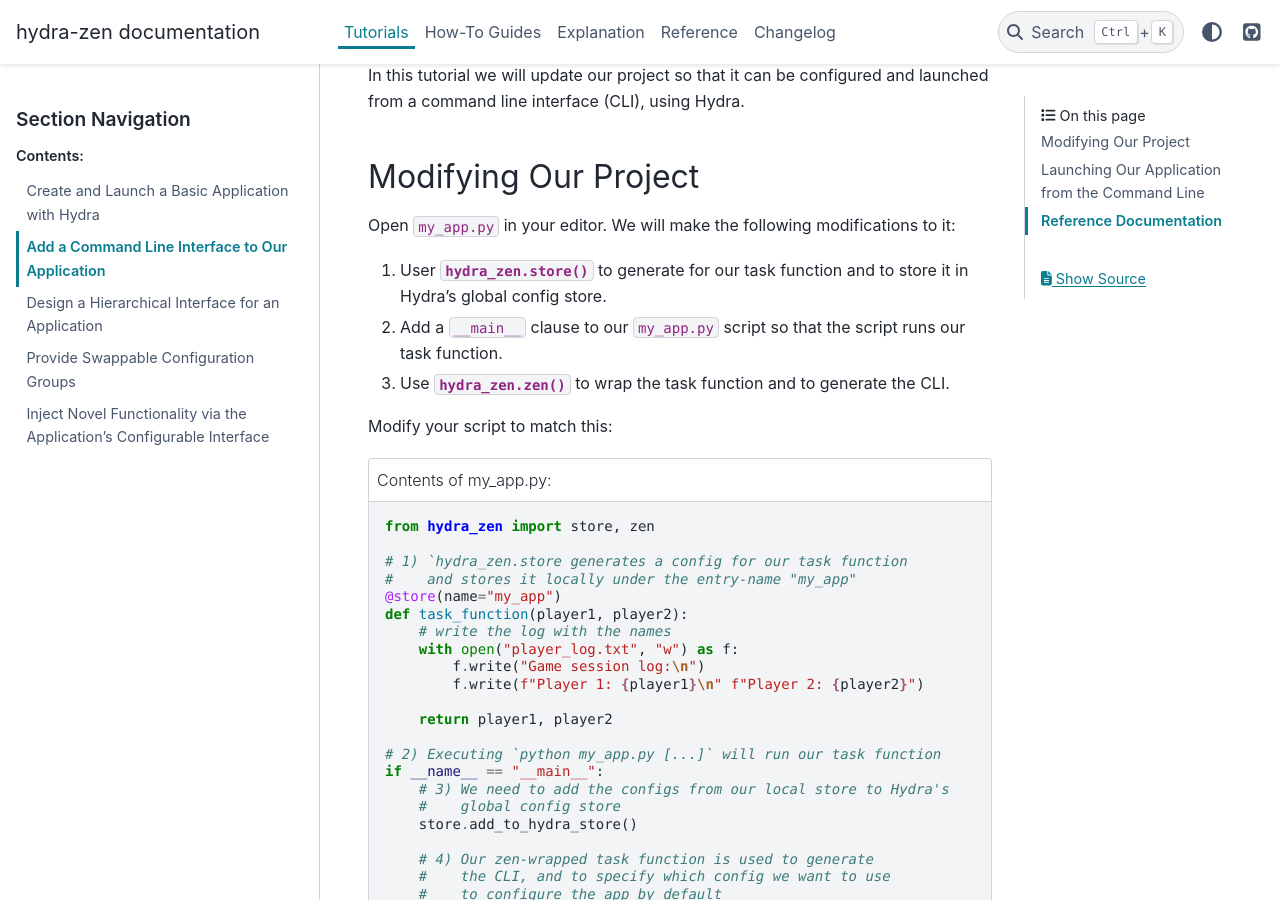
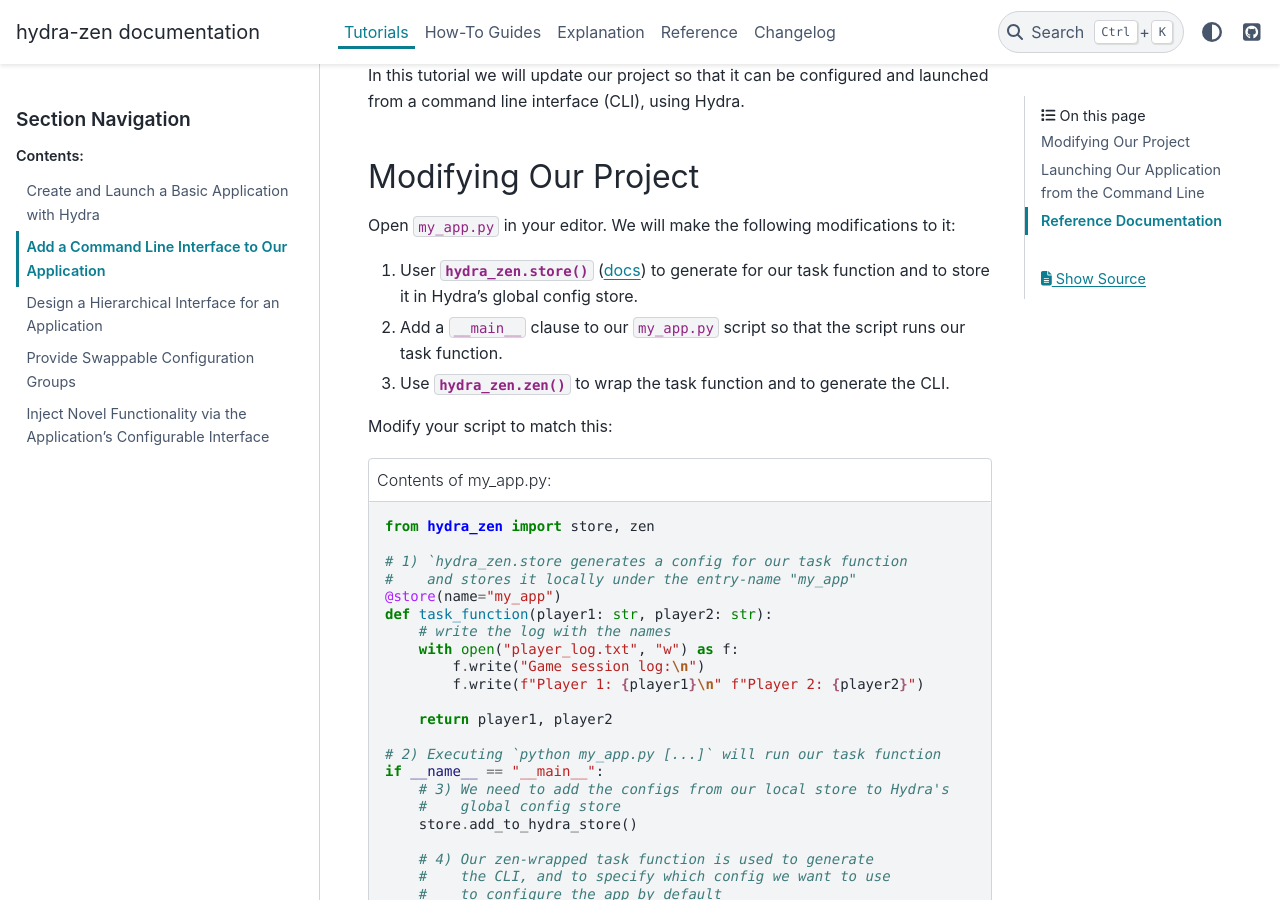
Before and after one commit to mit-ll-responsible-ai/hydra-zen, a Sphinx documentation site: the page built from docs/source/tutorials/add_cli.rst, in a window 1280 px wide and 900 px high, scrolled down 491 px. Built offline with Sphinx 7.4.7 and the PyData theme 0.15.4, drawn with Linux system fonts in a browser that asks for light colours; the version number could not be read and is left out.

Commit message:
add annotations to intro docs and link hydra-store in at-a-glance

```diff
--- a/docs/source/index.rst
+++ b/docs/source/index.rst
@@ -218,6 +218,8 @@
 hydra-zen works with arbitrary Python code bases; this example happens to mimic a
 machine learning application but hydra-zen is ultimately application agnostic.
 
+You can read more about hydra-zen's config store and its auto-config capabilities `here >https://mit-ll-responsible-ai.github.io/hydra-zen/generated/hydra_zen.ZenStore.html#hydra_zen.ZenStore>`_.
+
 .. admonition:: Attention, Hydra users:
 
   If you are already use Hydra, let's cut to the chase: **the most important benefit of using hydra-zen is that it automatically and dynamically generates structured configs for you**.
--- a/docs/source/tutorials/add_cli.rst
+++ b/docs/source/tutorials/add_cli.rst
@@ -24,7 +24,7 @@
 
 Open ``my_app.py`` in your editor. We will make the following modifications to it:
 
-1. User :func:`hydra_zen.store` to generate for our task function and to store it in Hydra's global config store.
+1. User :func:`hydra_zen.store` (`docs <https://mit-ll-responsible-ai.github.io/hydra-zen/generated/hydra_zen.ZenStore.html#hydra_zen.ZenStore>`_) to generate for our task function and to store it in Hydra's global config store.
 2. Add a ``__main__`` clause to our ``my_app.py`` script so that the script runs our task function.
 3. Use :func:`hydra_zen.zen` to wrap the task function and to generate the CLI.
 
@@ -38,7 +38,7 @@
    # 1) `hydra_zen.store generates a config for our task function
    #    and stores it locally under the entry-name "my_app"
    @store(name="my_app")
-   def task_function(player1, player2):
+   def task_function(player1: str, player2: str):
        # write the log with the names
        with open("player_log.txt", "w") as f:
            f.write("Game session log:\n")
--- a/docs/source/tutorials/basic_app.rst
+++ b/docs/source/tutorials/basic_app.rst
@@ -245,7 +245,8 @@
 
    from hydra_zen import builds
 
-   def new_task_function(player1, player2):
+   # note: type annotations are not required
+   def new_task_function(player1: str, player2: str):
        # write the log with the names
        with open("player_log.txt", "w") as f:
            f.write("Game session log:\n")
```
